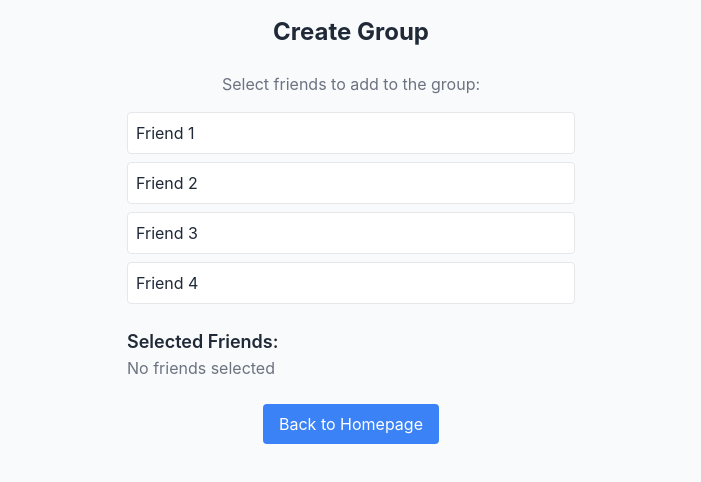
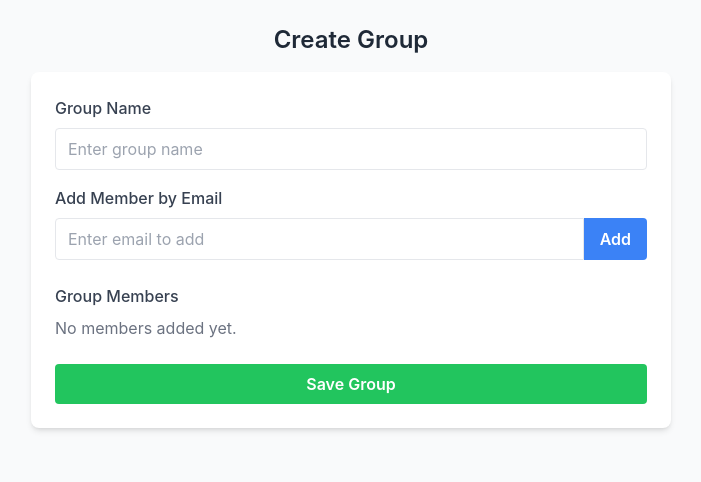
Before and after one commit to kxrai/digt2107-mass-splitter, a React (Create React App) app: page /create-group in a window 1280 px wide. Shown: the top 482 px of the page, without its empty margins (289-990 px from the left). Built offline with nearby package versions, Linux system fonts and the light colour scheme.

Commit message:
adds steeve's create group page

```diff
--- a/package.json
+++ b/package.json
@@ -7,6 +7,7 @@
     "@testing-library/jest-dom": "^5.17.0",
     "@testing-library/react": "^13.4.0",
     "@testing-library/user-event": "^13.5.0",
+    "axios": "^1.7.7",
     "dotenv": "^16.4.5",
     "mysql2": "^3.11.3",
     "react": "^18.3.1",
--- a/src/pages/CreateGroup.js
+++ b/src/pages/CreateGroup.js
@@ -1,65 +1,146 @@
-// src/pages/CreateGroup.js
+// src/pages/GroupPage.js
 import React, { useState } from 'react';
 import { useNavigate } from 'react-router-dom';
+import axios from 'axios';
 
-function CreateGroup() {
-  const [selectedFriends, setSelectedFriends] = useState([]);
+function GroupPage() {
   const navigate = useNavigate();
+  const [groupName, setGroupName] = useState('');
+  const [memberEmail, setMemberEmail] = useState('');
+  const [members, setMembers] = useState([]);
+  const [errorMessage, setErrorMessage] = useState('');
 
-  const friends = ['Friend 1', 'Friend 2', 'Friend 3', 'Friend 4']; // Placeholder friend list
+  // Email validation function
+  const isValidEmail = (email) => /\S+@\S+\.\S+/.test(email);
 
-  const toggleFriendSelection = (friend) => {
-    setSelectedFriends((prevSelected) =>
-      prevSelected.includes(friend)
-        ? prevSelected.filter((f) => f !== friend)
-        : [...prevSelected, friend]
-    );
+  // Function to add a member by email
+  const handleAddMember = async () => {
+    if (memberEmail.trim() === '') {
+      setErrorMessage('Please enter an email address');
+      return;
+    }
+    if (!isValidEmail(memberEmail)) {
+      setErrorMessage('Please enter a valid email address');
+      return;
+    }
+    if (members.some((member) => member.email === memberEmail)) {
+      setErrorMessage('Member already added');
+      return;
+    }
+    try {
+      // Assuming an endpoint that verifies and adds member by email
+      const response = await axios.post('/api/groups/add-member', { email: memberEmail });
+      setMembers([...members, response.data]); // Adds member to state if valid
+      setMemberEmail(''); // Clear input
+      setErrorMessage('');
+    } catch (error) {
+      if (error.response && error.response.data && error.response.data.message) {
+        setErrorMessage(error.response.data.message);
+      } else {
+        setErrorMessage('User not found');
+      }
+    }
+  };
+
+  // Function to remove a member
+  const handleRemoveMember = (email) => {
+    setMembers(members.filter((member) => member.email !== email));
+  };
+
+  // Function to save group
+  const handleSaveGroup = async () => {
+    if (groupName.trim() === '' || members.length === 0) {
+      setErrorMessage('Please enter a group name and add at least one member');
+      return;
+    }
+    try {
+      // Assuming an endpoint to create a group with members
+      await axios.post('/api/groups/create', { name: groupName, members });
+      navigate('/'); // Redirect to homepage after saving
+    } catch (error) {
+      if (error.response && error.response.data && error.response.data.message) {
+        setErrorMessage(error.response.data.message);
+      } else {
+        setErrorMessage('Failed to create group. Please try again.');
+      }
+    }
   };
 
   return (
-    <div className="min-h-screen bg-gray-50 flex flex-col items-center p-4">
-      <h1 className="text-2xl font-bold mb-6">Create Group</h1>
+    <div className="min-h-screen bg-gray-50 flex flex-col items-center">
+      <h1 className="text-2xl font-semibold mt-6">Create Group</h1>
 
-      <p className="text-gray-500 mb-4">Select friends to add to the group:</p>
+      <div className="w-11/12 md:w-3/4 lg:w-1/2 mt-4 bg-white p-6 rounded-lg shadow-md">
+        {/* Display error message at the top */}
+        {errorMessage && <p className="text-red-500 mb-4">{errorMessage}</p>}
 
-      {/* Friend List */}
-      <div className="w-full max-w-md space-y-2">
-        {friends.map((friend, index) => (
-          <div
-            key={index}
-            onClick={() => toggleFriendSelection(friend)}
-            className={`p-2 border rounded cursor-pointer ${
-              selectedFriends.includes(friend) ? 'bg-blue-100' : 'bg-white'
-            }`}
-          >
-            {friend}
+        {/* Group Name Input */}
+        <div>
+          <label htmlFor="groupName" className="block text-gray-700 font-medium">
+            Group Name
+          </label>
+          <input
+            id="groupName"
+            type="text"
+            value={groupName}
+            onChange={(e) => setGroupName(e.target.value)}
+            className="mt-2 px-3 py-2 border rounded w-full"
+            placeholder="Enter group name"
+          />
+        </div>
+
+        {/* Member Email Input */}
+        <div className="mt-4">
+          <label htmlFor="memberEmail" className="block text-gray-700 font-medium">
+            Add Member by Email
+          </label>
+          <div className="flex mt-2">
+            <input
+              id="memberEmail"
+              type="email"
+              value={memberEmail}
+              onChange={(e) => setMemberEmail(e.target.value)}
+              className="px-3 py-2 border rounded-l w-full"
+              placeholder="Enter email to add"
+            />
+            <button
+              onClick={handleAddMember}
+              className="px-4 py-2 bg-blue-500 text-white font-semibold rounded-r"
+            >
+              Add
+            </button>
           </div>
-        ))}
-      </div>
+        </div>
 
-      {/* Selected Friends Display */}
-      <div className="w-full max-w-md mt-6">
-        <h2 className="text-lg font-semibold">Selected Friends:</h2>
-        {selectedFriends.length > 0 ? (
-          <ul className="list-disc pl-5">
-            {selectedFriends.map((friend, index) => (
-              <li key={index}>{friend}</li>
+        {/* Members List */}
+        <div className="mt-6">
+          <p className="font-medium text-gray-700">Group Members</p>
+          <ul className="mt-2 space-y-2">
+            {members.map((member) => (
+              <li key={member.email} className="flex items-center justify-between">
+                <span>{member.email}</span>
+                <button
+                  onClick={() => handleRemoveMember(member.email)}
+                  className="text-red-500 font-semibold text-sm"
+                >
+                  Remove
+                </button>
+              </li>
             ))}
           </ul>
-        ) : (
-          <p className="text-gray-500">No friends selected</p>
-        )}
+          {members.length === 0 && <p className="text-gray-500 mt-2">No members added yet.</p>}
+        </div>
+
+        {/* Save Group Button */}
+        <button
+          onClick={handleSaveGroup}
+          className="w-full mt-6 py-2 bg-green-500 text-white font-semibold rounded"
+        >
+          Save Group
+        </button>
       </div>
-
-      {/* Back Button */}
-      <button
-        onClick={() => navigate(-1)}
-        className="mt-6 px-4 py-2 bg-blue-500 text-white rounded hover:bg-blue-600"
-      >
-        Back to Homepage
-      </button>
     </div>
   );
 }
 
-export default CreateGroup;
+export default GroupPage;
```
Also changed, not shown: 1 other file (tests, documents, lock files or other folders).
